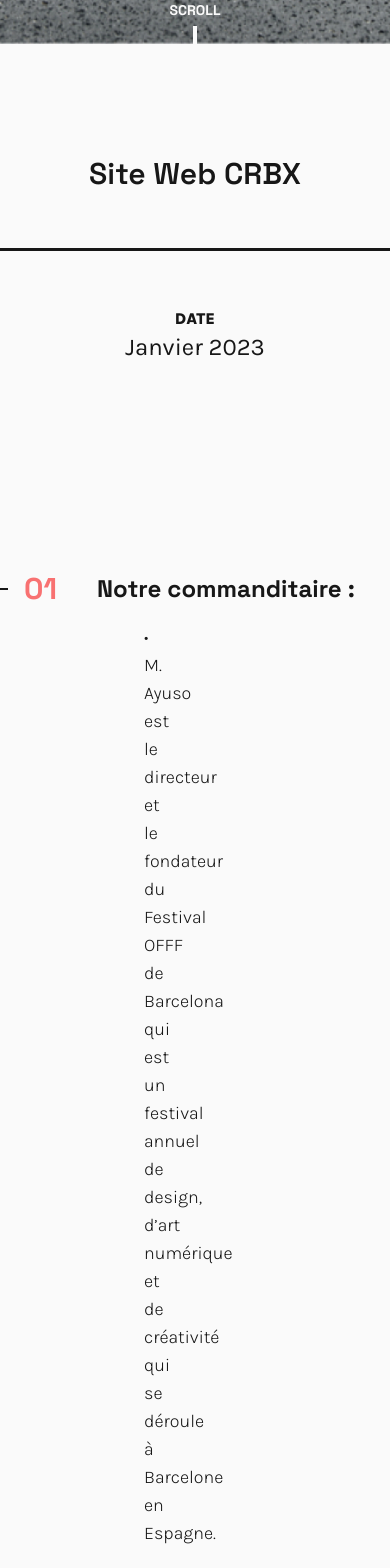
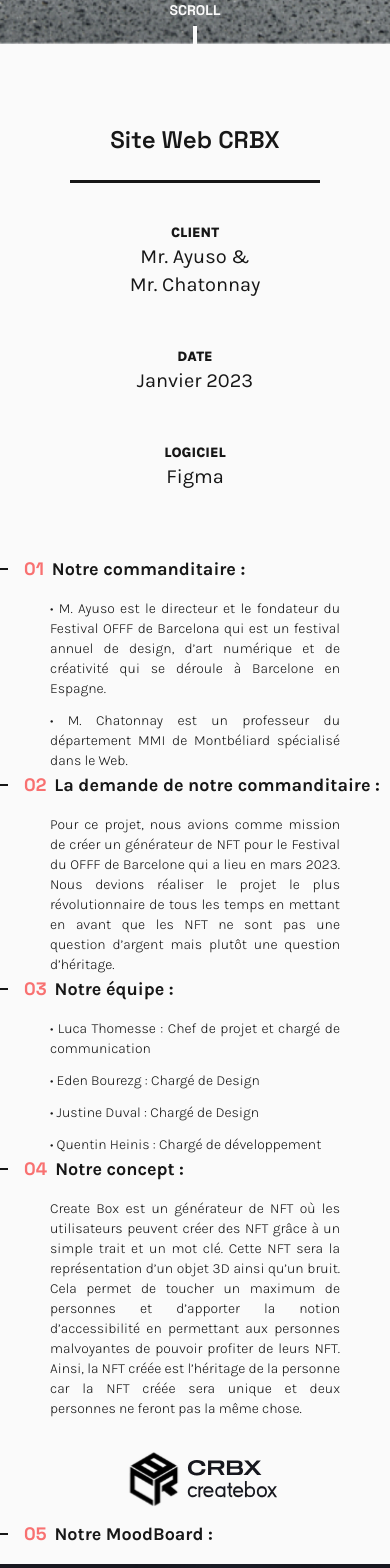
Before and after one commit to duval-justine/Portfolio_Justine_Duval, a Vue app: page /crbx in a window 390 px wide. Shown: the part 800-2368 px from the top of the page. Built offline with nearby package versions, Linux system fonts and the light colour scheme.

Commit message:
CRBX Logo + Texte Mon travail

```diff
--- a/src/views/CRBXView.vue
+++ b/src/views/CRBXView.vue
@@ -3,24 +3,29 @@
     <section>
         <TopPage img_test="/images/CRBX/CRBX_Couverture.webp" class="h-[100vh]" />
     </section>
+
     <!-- Présentation -->
     <section>
-        <div class="flex flex-col justify-center items-center mt-28">
-            <h1 class="font-space-grotesk font-semibold text-3xl text-Extended/true-gray/900 text-center">Site Web CRBX
-            </h1>
-            <div class=" border-t-[3px] mt-14 w-[404px] border-Extended/true-gray/900"></div>
-            <div class="flex flex-row gap-52 items-start font-karla text-Extended/true-gray/900 text-center mt-14 mb-28">
-                <div class="w-48">
-                    <p class="font-extrabold text-base uppercase">Client</p>
-                    <p class="font-normal text-2xl">Mr. Ayuso & <br> Mr. Chatonnay</p>
+        <div class="flex flex-col justify-center items-center 3xs:mt-20  md:mt-28">
+            <h1
+                class="font-space-grotesk font-semibold 3xs:text-2xl  xs:text-2xl md:text-3xl text-Extended/true-gray/900 text-center">
+                Site Web CRBX </h1>
+            <div
+                class="border-t-[3px] 3xs:mt-6 xs:mt-5 sm:mt-8 md:mt-14 3xs:w-[250px] xs:w-[300px] sm:w-[404px] border-Extended/true-gray/900">
+            </div>
+            <div
+                class="flex 3xs:flex-col xs:flex-row 3xs:gap-12  xs:gap-10 sm:gap-40 md:gap-52 3xs:items-center xs:items-start font-karla text-Extended/true-gray/900 text-center 3xs:mt-10 xs:mt-10 md:mt-14 3xs:mb-16 2xs:mb-20 xs:mb-16 sm:mb-20 md:mb-28">
+                <div class="xs:w-48">
+                    <p class="font-extrabold  3xs:text-sm md:text-base uppercase">Client</p>
+                    <p class="font-normal 3xs:text-xl xs:text-lg sm:text-xl md:text-2xl">Mr. Ayuso & <br> Mr. Chatonnay</p>
                 </div>
                 <div class="w-48">
-                    <p class="font-extrabold text-base uppercase">Date</p>
-                    <p class="font-normal text-2xl">Janvier 2023</p>
+                    <p class="font-extrabold 3xs:text-sm md:text-base uppercase">Date</p>
+                    <p class="font-normal 3xs:text-xl xs:text-lg sm:text-xl md:text-2xl">Janvier 2023</p>
                 </div>
                 <div class="w-48">
-                    <p class="font-extrabold text-base uppercase">Logiciel</p>
-                    <p class="font-normal text-2xl">Figma</p>
+                    <p class="font-extrabold 3xs:text-sm md:text-base uppercase">Logiciel</p>
+                    <p class="font-normal 3xs:text-xl xs:text-lg sm:text-xl md:text-2xl">Figma</p>
                 </div>
             </div>
         </div>
@@ -29,40 +34,47 @@
     <!-- Le commanditaire -->
     <section>
         <!-- Titre -->
-        <div class="mt-16 flex flex-row gap-10 items-center">
-            <div class="flex flex-row gap-4 items-center">
+        <div class="xs:mt-10 sm:mt-14 md:mt-16 flex flex-row 3xs:gap-2 2xs:gap-4 xs:gap-6 md:gap-10 items-center">
+            <div class="flex flex-row 3xs:gap-4 items-center">
                 <div
                     class=" 3xs:border-t-2 2xs:border-t-[3px] 3xs:w-2 2xs:w-[13px] xs:w-[57px] border-Extended/true-gray/900">
                 </div>
-                <p class="font-space-grotesk font-bold text-3xl text-Extended/red/900">01</p>
+                <p class="font-space-grotesk font-bold 3xs:text-lg 2xs:text-2xl md:text-3xl text-Extended/red/900">01</p>
             </div>
-            <h2 class="font-space-grotesk font-bold text-2xl text-Extended/true-gray/900 ">Notre commanditaire :
+            <h2 class="font-karla font-bold 3xs:text-lg 2xs:text-xl md:text-2xl text-Extended/true-gray/900 ">Notre
+                commanditaire
+                :
             </h2>
         </div>
         <!-- Texte -->
-        <div class="flex flex-col gap-3 ml-36 font-karla text-lg font-light text-Extended/true-gray/900 mt-4 mr-72">
+        <div
+            class="flex flex-col gap-3 3xs:mx-[50px] 2xs:mx-[70px] xs:mx-[70px] sm:mr-32  sm:ml-[123px] md:ml-36 font-karla 3xs:text-sm xs:text-base md:text-lg font-light text-Extended/true-gray/900 mt-4  text-justify">
             <p>• M. Ayuso est le directeur et le fondateur du Festival OFFF de Barcelona qui est un festival annuel de
                 design, d’art numérique et de créativité qui se déroule à Barcelone en Espagne.</p>
             <p>• M. Chatonnay est un professeur du département MMI de Montbéliard spécialisé dans le Web.</p>
         </div>
     </section>
 
+
+
     <!-- Le demande -->
     <section>
         <!-- Titre -->
-        <div class="mt-16 flex flex-row gap-10 items-center">
-            <div class="flex flex-row gap-4 items-center">
+        <div class="xs:mt-10 sm:mt-14 md:mt-16 flex flex-row 3xs:gap-2 2xs:gap-4 xs:gap-6 md:gap-10 items-center">
+            <div class="flex flex-row 3xs:gap-4 items-center">
                 <div
                     class=" 3xs:border-t-2 2xs:border-t-[3px] 3xs:w-2 2xs:w-[13px] xs:w-[57px] border-Extended/true-gray/900">
                 </div>
-                <p class="font-space-grotesk font-bold text-3xl text-Extended/red/900">02</p>
+                <p class="font-space-grotesk font-bold 3xs:text-lg 2xs:text-2xl md:text-3xl text-Extended/red/900">02</p>
             </div>
-            <h2 class="font-space-grotesk font-bold text-2xl text-Extended/true-gray/900 ">La demande de notre commanditaire
+            <h2 class="font-karla font-bold 3xs:text-lg 2xs:text-xl md:text-2xl text-Extended/true-gray/900 ">La demande de
+                notre commanditaire
                 :
             </h2>
         </div>
         <!-- Texte -->
-        <div class="flex flex-col gap-3 ml-36 font-karla text-lg font-light text-Extended/true-gray/900 mt-4 mr-72">
+        <div
+            class="flex flex-col gap-3 3xs:mx-[50px] 2xs:mx-[70px] xs:mx-[70px] sm:mr-32  sm:ml-[123px] md:ml-36 font-karla 3xs:text-sm xs:text-base md:text-lg font-light text-Extended/true-gray/900 mt-4  text-justify">
             <p>Pour ce projet, nous avions comme mission de créer un générateur de NFT pour le Festival du OFFF de Barcelone
                 qui a lieu en mars 2023. Nous devions réaliser le projet le plus révolutionnaire de tous les temps en
                 mettant en avant que les NFT ne sont pas une question d’argent mais plutôt une question d’héritage.</p>
@@ -72,19 +84,20 @@
     <!-- L'équipe -->
     <section>
         <!-- Titre -->
-        <div class="mt-16 flex flex-row gap-10 items-center">
-            <div class="flex flex-row gap-4 items-center">
+        <div class="xs:mt-10 sm:mt-14 md:mt-16 flex flex-row 3xs:gap-2 2xs:gap-4 xs:gap-6 md:gap-10 items-center">
+            <div class="flex flex-row 3xs:gap-4 items-center">
                 <div
                     class=" 3xs:border-t-2 2xs:border-t-[3px] 3xs:w-2 2xs:w-[13px] xs:w-[57px] border-Extended/true-gray/900">
                 </div>
-                <p class="font-space-grotesk font-bold text-3xl text-Extended/red/900">03</p>
+                <p class="font-space-grotesk font-bold 3xs:text-lg 2xs:text-2xl md:text-3xl text-Extended/red/900">03</p>
             </div>
-            <h2 class="font-space-grotesk font-bold text-2xl text-Extended/true-gray/900 ">Notre équipe
+            <h2 class="font-karla font-bold 3xs:text-lg 2xs:text-xl md:text-2xl text-Extended/true-gray/900 ">Notre équipe
                 :
             </h2>
         </div>
         <!-- Texte -->
-        <div class="flex flex-col gap-3 ml-36 font-karla text-lg font-light text-Extended/true-gray/900 mt-4 mr-72">
+        <div
+            class="flex flex-col gap-3 3xs:mx-[50px] 2xs:mx-[70px] xs:mx-[70px] sm:mr-32  sm:ml-[123px] md:ml-36 font-karla 3xs:text-sm xs:text-base md:text-lg font-light text-Extended/true-gray/900 mt-4  text-justify">
             <p>• Luca Thomesse : Chef de projet et chargé de communication</p>
             <p>• Eden Bourezg : Chargé de Design</p>
             <p>• Justine Duval : Chargé de Design</p>
@@ -95,40 +108,53 @@
     <!-- Le concept -->
     <section>
         <!-- Titre -->
-        <div class="mt-16 flex flex-row gap-10 items-center">
-            <div class="flex flex-row gap-4 items-center">
+        <div class="xs:mt-10 sm:mt-14 md:mt-16 flex flex-row 3xs:gap-2 2xs:gap-4 xs:gap-6 md:gap-10 items-center">
+            <div class="flex flex-row 3xs:gap-4 items-center">
                 <div
                     class=" 3xs:border-t-2 2xs:border-t-[3px] 3xs:w-2 2xs:w-[13px] xs:w-[57px] border-Extended/true-gray/900">
                 </div>
-                <p class="font-space-grotesk font-bold text-3xl text-Extended/red/900">04</p>
+                <p class="font-space-grotesk font-bold 3xs:text-lg 2xs:text-2xl md:text-3xl text-Extended/red/900">04</p>
             </div>
-            <h2 class="font-space-grotesk font-bold text-2xl text-Extended/true-gray/900 ">Notre concept :
+            <h2 class="font-karla font-bold 3xs:text-lg 2xs:text-xl md:text-2xl text-Extended/true-gray/900 ">Notre concept
+                :
             </h2>
         </div>
         <!-- Texte -->
-        <div class="flex flex-col gap-3 ml-36 font-karla text-lg font-light text-Extended/true-gray/900 mt-4 mr-72">
-            <p>Create Box est un générateur de NFT où les utilisateurs peuvent créer des NFT grâce à un simple trait et un
-                mot clé. Cette NFT sera la représentation d’un objet 3D ainsi qu’un bruit. Cela permet de toucher un maximum
-                de personnes et d’apporter la notion d’accessibilité en permettant aux personnes malvoyantes de pouvoir
-                profiter de leurs NFT. Ainsi, la NFT créée est l’héritage de la personne car la NFT créée sera unique et
-                deux personnes ne feront pas la même chose. </p>
+        <div class="flex 3xs:flex-col sm:flex-row 3xs:gap-5 xs:gap-8 sm:gap-12 md:gap-24 items-center sm:mr-6 md:mr-9">
+            <div
+                class="flex 3xs:mx-[50px] 2xs:mx-[70px] xs:mx-[70px] sm:mr-0  sm:ml-[123px] md:ml-36 font-karla 3xs:text-sm xs:text-base md:text-lg font-light text-Extended/true-gray/900 mt-4 sm:w-[700px] md:w-[900px] text-justify">
+                <p>Create Box est un générateur de NFT où les utilisateurs peuvent créer des NFT grâce à un simple trait et
+                    un
+                    mot clé. Cette NFT sera la représentation d’un objet 3D ainsi qu’un bruit. Cela permet de toucher un
+                    maximum
+                    de personnes et d’apporter la notion d’accessibilité en permettant aux personnes malvoyantes de pouvoir
+                    profiter de leurs NFT. Ainsi, la NFT créée est l’héritage de la personne car la NFT créée sera unique et
+                    deux personnes ne feront pas la même chose.
+                </p>
+            </div>
+            <div>
+                <img src="../../public/images/CRBX/LogoCRBX.svg" class="sm:w-[150px] md:w-[200px] h-auto object-cover "
+                    alt="">
+            </div>
         </div>
     </section>
 
     <!-- Le MoodBoard -->
     <section>
-
         <!-- Titre -->
-        <div class="mt-16 flex flex-row gap-10 items-center">
-            <div class="flex flex-row gap-4 items-center">
+        <div class="xs:mt-10 sm:mt-14 md:mt-16 flex flex-row 3xs:gap-2 2xs:gap-4 xs:gap-6 md:gap-10 items-center">
+            <div class="flex flex-row 3xs:gap-4 items-center">
                 <div
                     class=" 3xs:border-t-2 2xs:border-t-[3px] 3xs:w-2 2xs:w-[13px] xs:w-[57px] border-Extended/true-gray/900">
                 </div>
-                <p class="font-space-grotesk font-bold text-3xl text-Extended/red/900">05</p>
+                <p class="font-space-grotesk font-bold 3xs:text-lg 2xs:text-2xl md:text-3xl text-Extended/red/900">05</p>
             </div>
-            <h2 class="font-space-grotesk font-bold text-2xl text-Extended/true-gray/900 ">Notre MoodBoard :
+            <h2 class="font-karla font-bold 3xs:text-lg 2xs:text-xl md:text-2xl text-Extended/true-gray/900 ">Notre
+                MoodBoard
+                :
             </h2>
         </div>
+
         <div>
             <div class="bg-[#17181F]">
                 <div class="cases-carousel my-4">
@@ -149,18 +175,21 @@
     <!-- Le fonctionnnement -->
     <section>
         <!-- Titre -->
-        <div class="mt-16 flex flex-row gap-10 items-center">
-            <div class="flex flex-row gap-4 items-center">
+        <div class="xs:mt-10 sm:mt-14 md:mt-16 flex flex-row 3xs:gap-2 2xs:gap-4 xs:gap-6 md:gap-10 items-center">
+            <div class="flex flex-row 3xs:gap-4 items-center">
                 <div
                     class=" 3xs:border-t-2 2xs:border-t-[3px] 3xs:w-2 2xs:w-[13px] xs:w-[57px] border-Extended/true-gray/900">
                 </div>
-                <p class="font-space-grotesk font-bold text-3xl text-Extended/red/900">06</p>
+                <p class="font-space-grotesk font-bold 3xs:text-lg 2xs:text-2xl md:text-3xl text-Extended/red/900">06</p>
             </div>
-            <h2 class="font-space-grotesk font-bold text-2xl text-Extended/true-gray/900 ">Le fonctionnement :
+            <h2 class="font-karla font-bold 3xs:text-lg 2xs:text-xl md:text-2xl text-Extended/true-gray/900 ">Le
+                fonctionnement
+                :
             </h2>
         </div>
         <!-- Texte -->
-        <div class="flex flex-col gap-3 ml-36 font-karla text-lg font-light text-Extended/true-gray/900 mt-4 mr-72">
+        <div
+            class="flex flex-col gap-3 3xs:mx-[50px] 2xs:mx-[70px] xs:mx-[70px] sm:mr-32  sm:ml-[123px] md:ml-36 font-karla 3xs:text-sm xs:text-base md:text-lg font-light text-Extended/true-gray/900 mt-4  text-justify">
             <p>Create Box est un générateur de NFT où les utilisateurs peuvent créer des NFT grâce à un simple trait et un
                 mot clé. En effet, l'utilisateur devra simplement dessiner un trait sur l’espace dédié et inscrit un mot
                 dans le champ de texte. À la suite de cela, un objet 3D est généré à partir du dessin et du mot clé, ensuite
@@ -173,33 +202,48 @@
     <!-- Mon travail -->
     <section>
         <!-- Titre -->
-        <div class="mt-16 flex flex-row gap-10 items-center">
-            <div class="flex flex-row gap-4 items-center">
+        <div class="xs:mt-10 sm:mt-14 md:mt-16 flex flex-row 3xs:gap-2 2xs:gap-4 xs:gap-6 md:gap-10 items-center">
+            <div class="flex flex-row 3xs:gap-4 items-center">
                 <div
                     class=" 3xs:border-t-2 2xs:border-t-[3px] 3xs:w-2 2xs:w-[13px] xs:w-[57px] border-Extended/true-gray/900">
                 </div>
-                <p class="font-space-grotesk font-bold text-3xl text-Extended/red/900">07</p>
+                <p class="font-space-grotesk font-bold 3xs:text-lg 2xs:text-2xl md:text-3xl text-Extended/red/900">07</p>
             </div>
-            <h2 class="font-space-grotesk font-bold text-2xl text-Extended/true-gray/900 ">Mon travail :
+            <h2 class="font-karla font-bold 3xs:text-lg 2xs:text-xl md:text-2xl text-Extended/true-gray/900 ">Mon travail
+                :
             </h2>
         </div>
         <!-- Texte -->
-        <div class="flex flex-col gap-3 ml-36 font-karla text-lg font-light text-Extended/true-gray/900 mt-4 mr-72">
-            <p></p>
+        <div
+            class="flex flex-col gap-3 3xs:mx-[50px] 2xs:mx-[70px] xs:mx-[70px] sm:mr-32  sm:ml-[123px] md:ml-36 font-karla 3xs:text-sm xs:text-base md:text-lg font-light text-Extended/true-gray/900 mt-4  text-justify">
+            <p>Pour ce projet, je me suis donc occupée de la partie Design notamment en créant avec mon collègue la maquette
+                du site Web. Pour cela, nous nous sommes répartis certaines parties du site pour travailler beaucoup plus
+                rapidement tout en étant très organisé. Pour ma part je me suis occupée de la partie des différentes
+                collections que nous pouvons retrouver sur notre site notamment en créant des vignettes pour les NFT créer.
+            </p>
+            <p>Ensuite pour chaque collection, j’ai réalisé un cours descriptif et ajouté des logos où des illustrations
+                pour faire un rappel de la collection.
+            </p>
+            <p>J’ai aussi créé le design de la page de connexion et d’inscription où j’ai fait un rappel de notre générateur
+                qui crée des formes 3D en en mettant un pour pouvoir ajouter du contraste à la page et rester dans
+                l’harmonie de notre site.
+            </p>
         </div>
     </section>
 
     <!-- La maquette -->
     <section>
         <!-- Titre -->
-        <div class="mt-16 flex flex-row gap-10 items-center">
-            <div class="flex flex-row gap-4 items-center">
+        <div class="xs:mt-10 sm:mt-14 md:mt-16 flex flex-row 3xs:gap-2 2xs:gap-4 xs:gap-6 md:gap-10 items-center">
+            <div class="flex flex-row 3xs:gap-4 items-center">
                 <div
                     class=" 3xs:border-t-2 2xs:border-t-[3px] 3xs:w-2 2xs:w-[13px] xs:w-[57px] border-Extended/true-gray/900">
                 </div>
-                <p class="font-space-grotesk font-bold text-3xl text-Extended/red/900">08</p>
+                <p class="font-space-grotesk font-bold 3xs:text-lg 2xs:text-2xl md:text-3xl text-Extended/red/900">08</p>
             </div>
-            <h2 class="font-space-grotesk font-bold text-2xl text-Extended/true-gray/900 ">Quelques aperçus de la maquette :
+            <h2 class="font-karla font-bold 3xs:text-lg 2xs:text-xl md:text-2xl text-Extended/true-gray/900 ">Quelques
+                aperçus de la maquette
+                :
             </h2>
         </div>
         <!-- Texte -->
@@ -210,18 +254,21 @@
     <!-- L'organisation -->
     <section>
         <!-- Titre -->
-        <div class="mt-16 flex flex-row gap-10 items-center">
-            <div class="flex flex-row gap-4 items-center">
+        <div class="xs:mt-10 sm:mt-14 md:mt-16 flex flex-row 3xs:gap-2 2xs:gap-4 xs:gap-6 md:gap-10 items-center">
+            <div class="flex flex-row 3xs:gap-4 items-center">
                 <div
                     class=" 3xs:border-t-2 2xs:border-t-[3px] 3xs:w-2 2xs:w-[13px] xs:w-[57px] border-Extended/true-gray/900">
                 </div>
-                <p class="font-space-grotesk font-bold text-3xl text-Extended/red/900">09</p>
+                <p class="font-space-grotesk font-bold 3xs:text-lg 2xs:text-2xl md:text-3xl text-Extended/red/900">09</p>
             </div>
-            <h2 class="font-space-grotesk font-bold text-2xl text-Extended/true-gray/900 ">Notre organisation :
+            <h2 class="font-karla font-bold 3xs:text-lg 2xs:text-xl md:text-2xl text-Extended/true-gray/900 ">Notre
+                organisation
+                :
             </h2>
         </div>
         <!-- Texte -->
-        <div class="flex flex-col gap-3 ml-36 font-karla text-lg font-light text-Extended/true-gray/900 mt-4 mr-72">
+        <div
+            class="flex flex-col gap-3 3xs:mx-[50px] 2xs:mx-[70px] xs:mx-[70px] sm:mr-32  sm:ml-[123px] md:ml-36 font-karla 3xs:text-sm xs:text-base md:text-lg font-light text-Extended/true-gray/900 mt-4  text-justify">
             <p>Pour pouvoir avoir une bonne organisation, nous avons utilisé Trello qui est une application de gestion de
                 projet en ligne qui permet de collaborer et de travailler en équipe de manière organisée et efficace. Nous
                 avons aussi réalisé un Google Drive, ce qui nous a permis de mettre tous les documents que nous créons et
@@ -235,14 +282,15 @@
     <!-- Le site final-->
     <section>
         <!-- Titre -->
-        <div class="mt-16 flex flex-row gap-10 items-center">
-            <div class="flex flex-row gap-4 items-center">
+        <div class="xs:mt-10 sm:mt-14 md:mt-16 flex flex-row 3xs:gap-2 2xs:gap-4 xs:gap-6 md:gap-10 items-center">
+            <div class="flex flex-row 3xs:gap-4 items-center">
                 <div
                     class=" 3xs:border-t-2 2xs:border-t-[3px] 3xs:w-2 2xs:w-[13px] xs:w-[57px] border-Extended/true-gray/900">
                 </div>
-                <p class="font-space-grotesk font-bold text-3xl text-Extended/red/900">10</p>
+                <p class="font-space-grotesk font-bold 3xs:text-lg 2xs:text-2xl md:text-3xl text-Extended/red/900">10</p>
             </div>
-            <h2 class="font-space-grotesk font-bold text-2xl text-Extended/true-gray/900 ">Le site final :
+            <h2 class="font-karla font-bold 3xs:text-lg 2xs:text-xl md:text-2xl text-Extended/true-gray/900 ">Le site final
+                :
             </h2>
         </div>
         <!-- Texte -->
```
Also changed, not shown: public/images/CRBX/LogoCRBX.svg (added).
